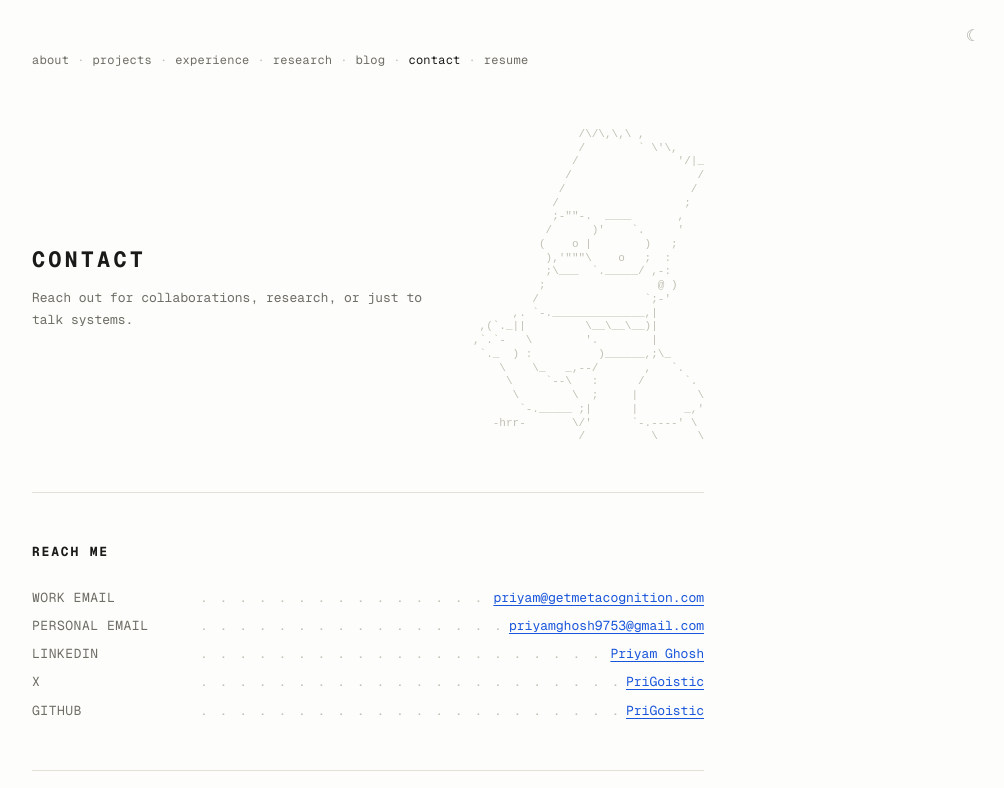
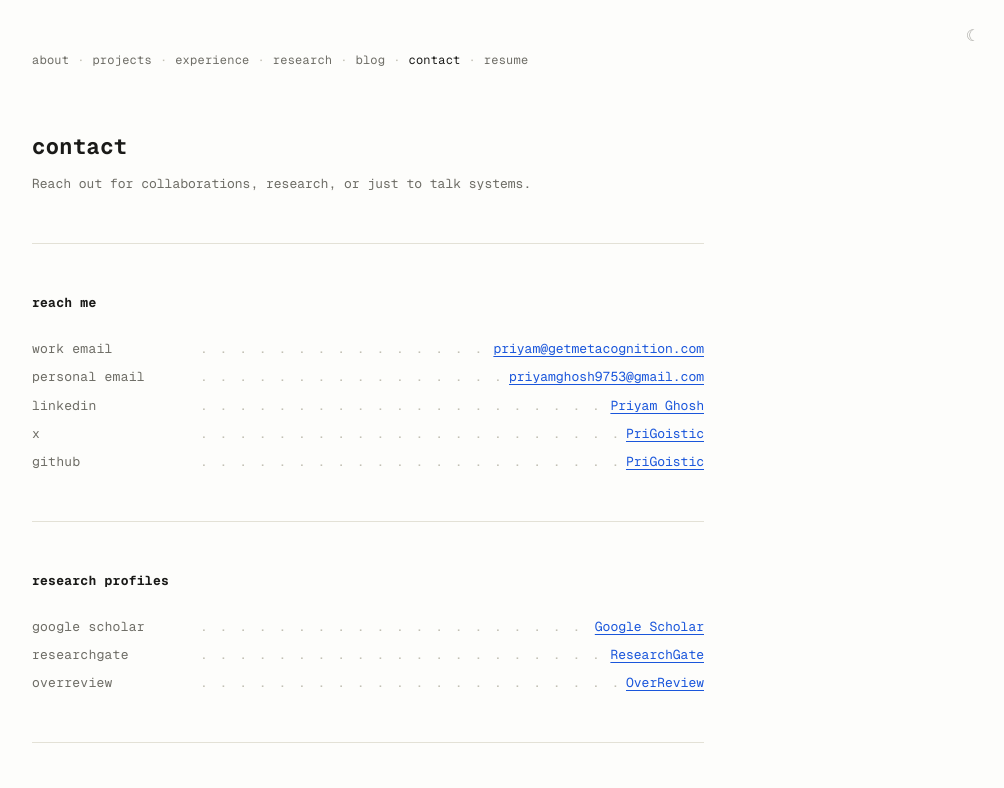
Before and after one commit to Prigoistic/Prigoistic.github.io, a plain HTML site: page contact.html in a window 1280 px wide. Shown: the top 788 px of the page, without its empty margins (272-1276 px from the left). Drawn offline with nearby package versions, Linux system fonts and the light colour scheme.

Commit message:
Remove ASCII art from all pages, lowercase headings site-wide
- Delete the pre.ascii-art blocks and their now-pointless page-header-row
  wrapper on projects/experience/research/blog/contact, collapsing to the
  same plain page-title + page-desc pattern the home page uses
- Remove the now-dead .page-header-row/.page-header-text/.ascii-art CSS
  (base rules + both responsive overrides)
- Lowercase .page-title, .section-title, and .row-label site-wide (base +
  all responsive letter-spacing overrides), matching the home page's
  established lowercase heading convention instead of leaving uppercase
  headings as the one inconsistent holdout
- Fix an unclosed .mission <div> in index.html's "me" section

```diff
--- a/contact.html
+++ b/contact.html
@@ -24,38 +24,9 @@
   </nav>
 
   <!-- ═══════════ PAGE HEADER ═══════════ -->
-  <div class="page-header-row">
-    <div class="page-header-text">
-      <div class="page-title">CONTACT</div>
-      <div class="page-desc">
-        Reach out for collaborations, research, or just to talk systems.
-      </div>
-    </div>
-<pre class="ascii-art">
-                /\/\,\,\ ,
-                /        ` \'\,
-               /               '/|_
-              /                   /
-             /                   /
-            /                   ;
-            ;-""-.  ____       ,
-           /      )'    `.     '
-          (    o |        )   ;
-           ),'"""\    o   ;  :
-           ;\___  `._____/ ,-:
-          ;                 @ )
-         /                `;-'
-      ,. `-.______________,|
- ,(`._||         \__\__\__)|
-,`.`-   \        '.        |
- `._  ) :          )______,;\_
-    \    \_   _,--/       ,   `.
-     \     `--\   :      /      `.
-      \        \  ;     |         \
-       `-._____ ;|      |       _,'
-   -hrr-       \/'      `-.----' \
-                /          \      \
-</pre>
+  <div class="page-title">CONTACT</div>
+  <div class="page-desc">
+    Reach out for collaborations, research, or just to talk systems.
   </div>
 
   <hr />
--- a/style.css
+++ b/style.css
@@ -107,36 +107,12 @@ nav .sep {
   font-size: 12px;
 }
 
-/* ── ASCII ART ── */
-.page-header-row {
-  display: flex;
-  align-items: center;
-  justify-content: space-between;
-  gap: 32px;
-}
-
-.page-header-text {
-  flex: 1;
-  min-width: 0;
-}
-
-.ascii-art {
-  font-size: 11px;
-  line-height: 1.25;
-  color: var(--text-quaternary);
-  white-space: pre;
-  user-select: none;
-  flex-shrink: 0;
-  margin: 0;
-  padding: 0;
-}
-
 /* ── PAGE TITLE (used on sub-pages) ── */
 .page-title {
   font-size: 22px;
   font-weight: 700;
-  letter-spacing: 0.14em;
-  text-transform: uppercase;
+  letter-spacing: 0.02em;
+  text-transform: lowercase;
   margin-bottom: 8px;
 }
 
@@ -227,8 +203,8 @@ hr {
 .section-title {
   font-size: 13px;
   font-weight: 700;
-  letter-spacing: 0.14em;
-  text-transform: uppercase;
+  letter-spacing: 0.02em;
+  text-transform: lowercase;
   margin-bottom: 24px;
   color: var(--text-primary);
 }
@@ -251,8 +227,8 @@ hr {
 
 .row-label {
   color: var(--text-secondary);
-  text-transform: uppercase;
-  letter-spacing: 0.04em;
+  text-transform: lowercase;
+  letter-spacing: 0.02em;
   white-space: nowrap;
   min-width: 160px;
 }
@@ -944,15 +920,6 @@ hr {
     font-size: 20px;
   }
 
-  .page-header-row {
-    gap: 20px;
-  }
-
-  /* Hide ASCII art at tablet — too small to read, wastes layout space */
-  .ascii-art {
-    display: none;
-  }
-
   hr {
     margin: 36px 0;
   }
@@ -989,7 +956,7 @@ hr {
     width: 100%;
     font-size: 10px;
     color: var(--text-tertiary);
-    letter-spacing: 0.08em;
+    letter-spacing: 0.02em;
     margin-bottom: 4px;
   }
 
@@ -1087,27 +1054,18 @@ hr {
   /* ── PAGE HEADERS ── */
   .page-title {
     font-size: 18px;
-    letter-spacing: 0.1em;
+    letter-spacing: 0.02em;
   }
 
   .page-desc {
     font-size: 12px;
   }
 
-  .page-header-row {
-    flex-direction: column;
-    gap: 0;
-  }
-
-  .ascii-art {
-    display: none;
-  }
-
   /* ── SECTIONS ── */
   .section-title {
     font-size: 12px;
     margin-bottom: 20px;
-    letter-spacing: 0.16em;
+    letter-spacing: 0.02em;
   }
 
   hr {
```
Also changed, not shown: blog.html (+3 -27 lines), experience.html (+4 -15 lines), index.html (+10 -1 lines), projects.html (+3 -22 lines), research.html (+3 -14 lines).
